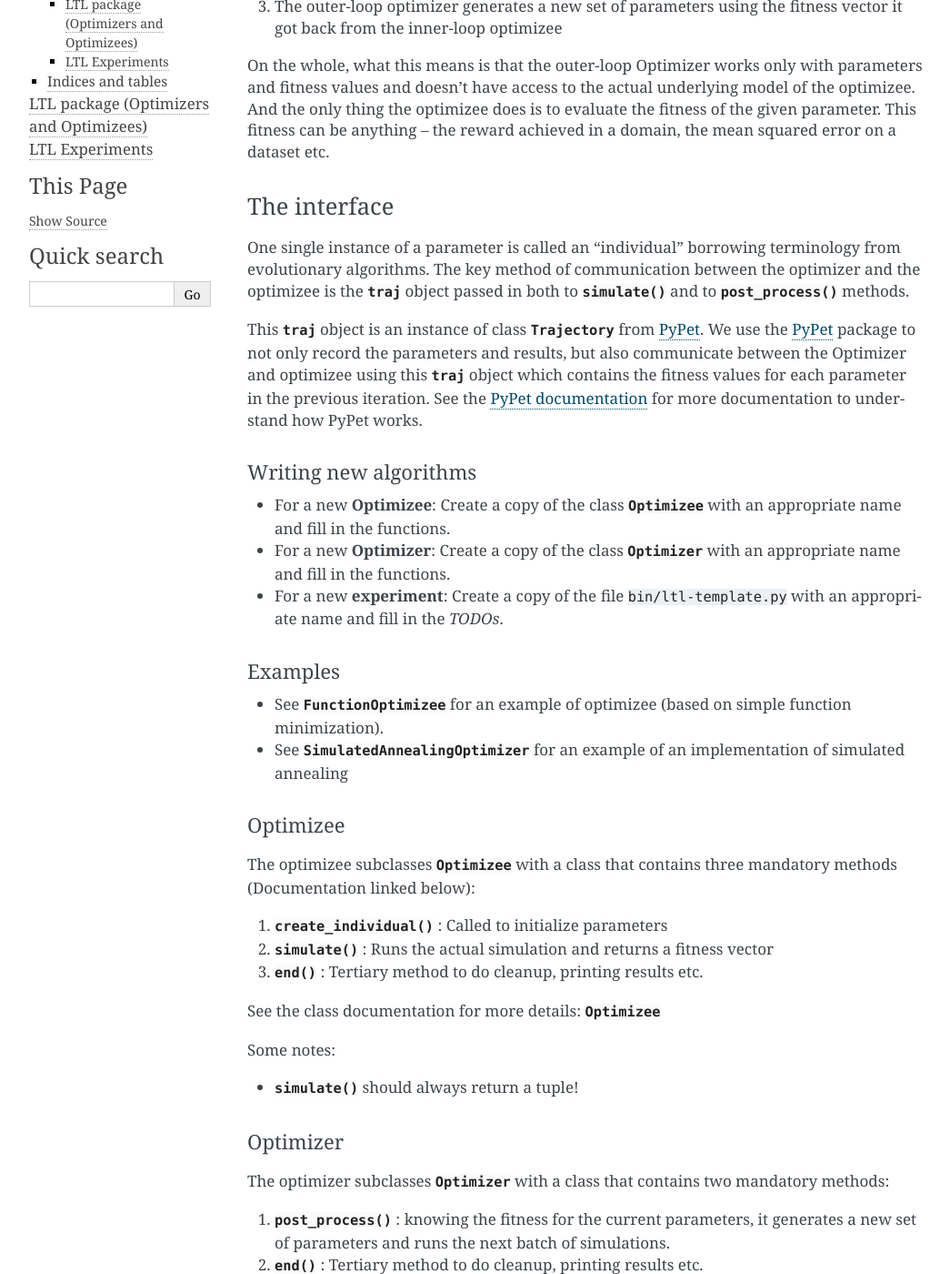
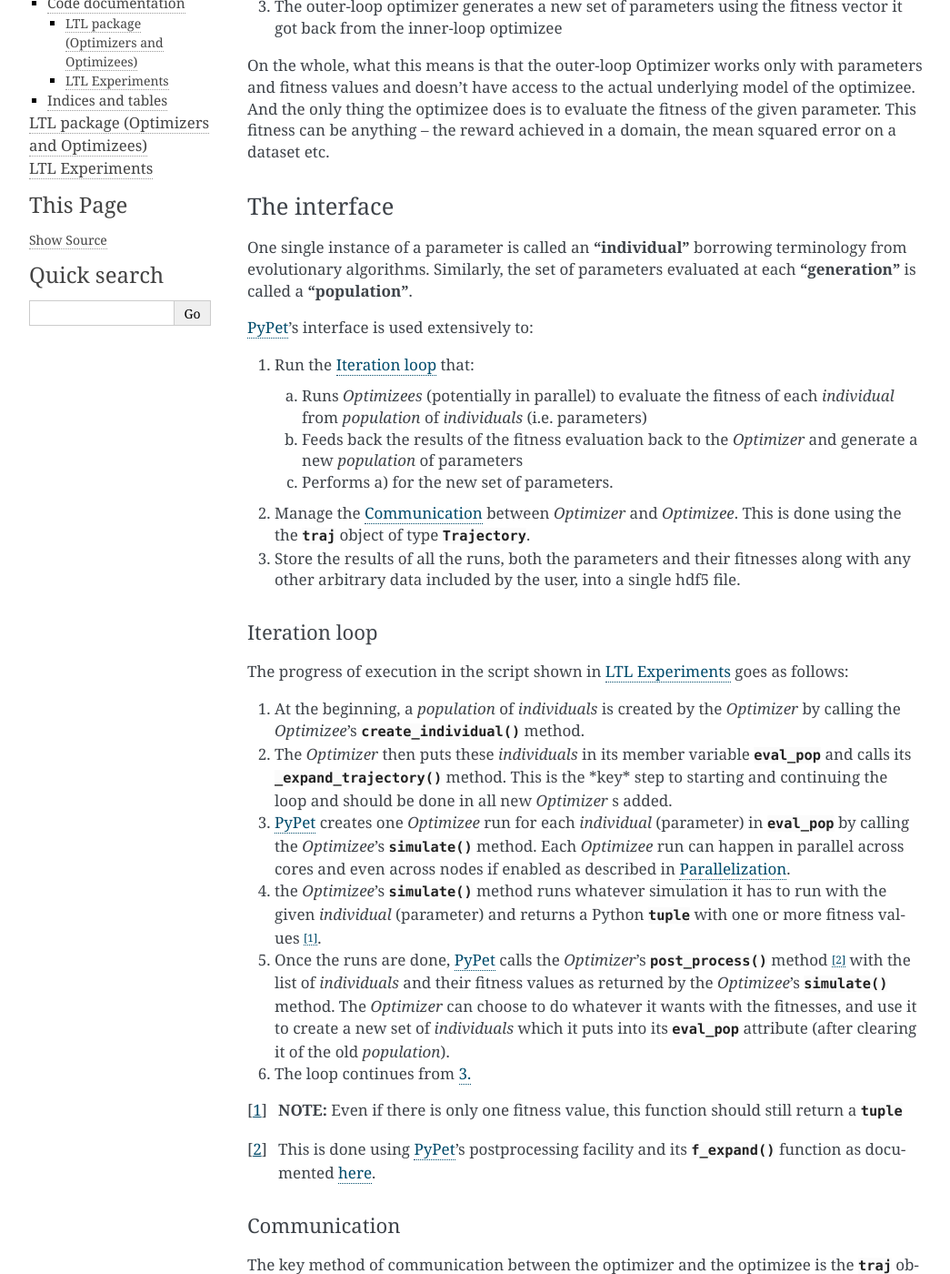
Before and after one commit to IGITUGraz/L2L, a Sphinx documentation site: the page built from doc/intro.rst, in a window 1280 px wide and 1400 px high, scrolled down 451 px. Shown: the whole window at 91% size, without its empty margins (106-1151 px from the left). Built offline with Sphinx 7.4.7, drawn with Linux system fonts in a browser that asks for light colours; some of the changed text lies outside the part shown.

Commit message:
Adding tons of documentation to explain what the iteration loop does and how it does it. Apart from that, small bug-fixes based on Arjun's feedback.

```diff
--- a/doc/conf.py
+++ b/doc/conf.py
@@ -350,3 +350,20 @@
 # If true, do not generate a @detailmenu in the "Top" node's menu.
 #
 # texinfo_no_detailmenu = False
+
+autodoc_mock_imports = ['nest', 'nest.raster_plot', 'deap', 'deap.tools']
+autodoc_member_order = 'bysource'
+
+def no_namedtuple_attrib_docstring(app, what, name, obj, options, lines):
+    is_namedtuple_docstring = (
+        len(lines) == 2 and lines[0].startswith('Alias for field number')
+    )
+    if is_namedtuple_docstring:
+        # We don't return, so we need to purge in-place
+        del lines[:]
+
+def setup(app):
+    app.connect(
+        'autodoc-process-docstring',
+        no_namedtuple_attrib_docstring,
+    )
--- a/doc/intro.rst
+++ b/doc/intro.rst
@@ -11,8 +11,7 @@
 Learn" is to have an "outer loop" optimizer optimizing the parameters an "inner loop" optimizee. This particular
 framwork is written for the case where the cycle goes as follows:
 
-1. The outer-loop optimizer generates an instance of a set of parameters and provides it to the
-   inner-loop optimizee
+1. The outer-loop optimizer generates an instance of a set of parameters and provides it to the inner-loop optimizee
 2. The inner-loop optimizee evaluates how well this set of parameters performs and returns a "fitness" vector for each
    parameter in the set of parameters
 3. The outer-loop optimizer generates a new set of parameters using the fitness vector it got back from the inner-loop
@@ -27,27 +26,109 @@
 The interface
 -------------
 
-One single instance of a parameter is called an "individual" borrowing terminology from evolutionary algorithms. The key
-method of communication between the optimizer and the optimizee is the :obj:`traj` object passed in both to :meth:`~ltl.optimizees.optimizee.Optimizee.simulate` and to :meth:`~ltl.optimizers.optimizer.Optimizer.post_process` methods.
+One single instance of a parameter is called an **"individual"** borrowing terminology from evolutionary algorithms.
+Similarly, the set of parameters evaluated at each **"generation"** is called a **"population"**.
 
-This :obj:`traj` object is an instance of class :class:`~pypet.trajectory.Trajectory` from `PyPet <https://pypet.readthedocs.io/en/latest/>`_. We use the `PyPet <https://pypet.readthedocs.io/en/latest/>`_ package to not only record the parameters and results,
-but also communicate between the Optimizer and optimizee using this :obj:`traj` object which contains the fitness values for each parameter in the previous iteration. See the `PyPet documentation <https://pypet.readthedocs.io/en/latest/manual/introduction.html#what-to-do-with-pypet>`_
-for more documentation to understand how PyPet works.
+`PyPet <https://pypet.readthedocs.io/en/latest/>`_'s interface is used extensively to:
+
+1. Run the :ref:`iteration-loop` that:
+
+   a) Runs `Optimizees` (potentially in parallel) to evaluate the fitness of each *individual* from  *population* of
+      *individuals* (i.e. parameters)
+   b) Feeds back the results of the fitness evaluation back to the `Optimizer` and generate a new *population* of
+      parameters
+   c) Performs a) for the new set of parameters.
+2. Manage the :ref:`communication` between `Optimizer` and `Optimizee`.  This is done using the the :obj:`traj` object of type
+   :class:`~pypet.trajectory.Trajectory`.
+3. Store the results of all the runs, both the parameters and their fitnesses along with any other arbitrary data
+   included by the user, into a single hdf5 file.
+
+.. _iteration-loop:
+
+Iteration loop
+++++++++++++++
+
+The progress of execution in the script shown in :doc:`ltl-bin` goes as follows:
+
+1. At the beginning, a *population* of *individuals*  is created by the `Optimizer` by calling the `Optimizee`'s
+   :meth:`~.Optimizee.create_individual` method.
+2. The `Optimizer` then puts these *individuals* in its member variable :attr:`~ltl.optimizers.optimizer.Optimizer.eval_pop`
+   and calls its :meth:`~ltl.optimizers.optimizer.Optimizer._expand_trajectory` method. This is the \*key\* step to
+   starting and continuing the loop and should be done in all new `Optimizer` s added.
+
+   .. _third-step:
+
+3. `PyPet <https://pypet.readthedocs.io/en/latest/>`_  creates one `Optimizee` run for each *individual* (parameter)
+   in :attr:`~ltl.optimizers.optimizer.Optimizer.eval_pop` by calling the `Optimizee`'s :meth:`~ltl.optimizees.optimizee.Optimizee.simulate`
+   method.  Each `Optimizee` run can happen in parallel across cores and even across nodes if enabled as described in
+   :ref:`parallelization`.
+4. the `Optimizee`'s :meth:`~ltl.optimizees.optimizee.Optimizee.simulate` method runs whatever simulation it has to run
+   with the given *individual* (parameter) and returns a Python :obj:`tuple` with one or more fitness values [#]_.
+5. Once the runs are done, `PyPet <https://pypet.readthedocs.io/en/latest/>`_ calls the `Optimizer`'s
+   :meth:`~ltl.optimizers.optimizer.Optimizer.post_process` method [#]_ with the list of *individuals* and their fitness
+   values as returned by the `Optimizee`'s :meth:`~ltl.optimizees.optimizee.Optimizee.simulate` method.
+   The `Optimizer` can choose to do whatever it wants with the fitnesses, and use
+   it to create a new set of *individuals* which it puts into its :attr:`~ltl.optimizers.optimizer.Optimizer.eval_pop`
+   attribute (after clearing it of the old *population*).
+6. The loop continues from :ref:`3. <third-step>`
+
+
+.. [#] **NOTE:** Even if there is only one fitness value, this function should still return a :obj:`tuple`
+.. [#] This is done using `PyPet <https://pypet.readthedocs.io/en/latest/>`_'s postprocessing facility and its
+   :meth:`~pypet.trajectory.Trajectory.f_expand()` function as documented `here
+   <http://pypet.readthedocs.io/en/latest/cookbook/environment.html#expanding-your-trajectory-via-post-processing>`_.
+
+.. _communication:
+
+Communication
++++++++++++++
+
+The key method of communication between the optimizer and the optimizee is the :obj:`traj` object passed in both to
+:meth:`~ltl.optimizees.optimizee.Optimizee.simulate` and to :meth:`~ltl.optimizers.optimizer.Optimizer.post_process`
+methods.
+
+This :obj:`traj` object is an instance of class :class:`~pypet.trajectory.Trajectory` from `PyPet <https://pypet.readthedocs.io/en/latest/>`_.
+To quote from the PyPet website:
+
+    The whole project evolves around a novel container object called trajectory. A trajectory is a container for parameters
+    and results of numerical simulations in python. In fact a trajectory instantiates a tree and the tree structure will be
+    mapped one to one in the HDF5 file when you store data to disk. ...
+
+    ... a trajectory contains parameters, the basic building blocks that completely define the initial
+    conditions of your numerical simulations. Usually, these are very basic data types, like integers, floats or maybe a
+    bit more complex numpy arrays.
+
+In the :meth:`.Optimizee.simulate`, the *individual* (i.e. parameter) to be simulated can be accessed using
+`traj.individual`.
+
+All the other parameters that we are not exploring over that are required for the simulation can be set using
+:meth:`~.f_add_parameter` and accessed with dot notation e.g. `param1` can be accessed as `traj.param1`
+. It is recommended to add all such parameters to the trajectory in the constructors of the `Optimizers` and
+`Optimizees` and access it from the :obj:`traj` in other functions. This will allow PyPet to store the parameters too.
+
+
+See the `PyPet documentation <https://pypet.readthedocs.io/en/latest/manual/introduction.html#what-to-do-with-pypet>`_ for more
+documentation to understand how PyPet works.
 
 
 Writing new algorithms
-++++++++++++++++++++++
+----------------------
 
-* For a new **Optimizee**: Create a copy of the class :class:`~ltl.optimizees.optimizee.Optimizee` with an appropriate name and fill in the functions.
-* For a new **Optimizer**: Create a copy of the class :class:`~ltl.optimizers.optimizer.Optimizer` with an appropriate name and fill in the functions.
-* For a new **experiment**: Create a copy of the file :file:`bin/ltl-template.py` with an appropriate name and fill in the *TODOs*.
+* For a new **Optimizee**: Create a copy of the class :class:`~ltl.optimizees.optimizee.Optimizee` into a new python
+  module with an appropriate name and fill in the functions. E.g. for a DMS task optimizee, you would create
+  a module (i.e. directory with a `__init__.py` file) as `ltl/optimizees/dms/` and copy the above class there.
+* For a new **Optimizer**: Create a copy of the class :class:`~ltl.optimizers.optimizer.Optimizer` into a new python
+  module with an appropriate name and fill in the functions. (same as above)
+* For a new **experiment**: Create a copy of the file :file:`bin/ltl-template.py` with an appropriate name and fill in
+  the *TODOs*.
 
 Examples
 ++++++++
 
-* See :class:`~ltl.optimizees.functions.optimizee.FunctionOptimizee` for an example of optimizee (based on simple function minimization).
+* See :class:`~ltl.optimizees.functions.optimizee.FunctionOptimizee` for an example of an `Optimizee` (based on simple
+  function minimization).
 * See :class:`~ltl.optimizers.simulatedannealing.optimizer.SimulatedAnnealingOptimizer` for an example of an
-  implementation of simulated annealing
+  implementation of simulated annealing `Optimizer`.
 
 
 Optimizee
@@ -76,15 +157,19 @@
 
 Some notes:
 
-* It always maximizes. Set the `optimizee_fitness_weights` to a tuple containing a negative value to make it minimize
+* The `Optimizer` should be written (and the existing ones are written) to always maximize the fitness. Set the
+  `optimizee_fitness_weights` to a tuple containing a negative value to make it minimize that fitness dimension.
 * New runs of the optimizer are trigerred by calls to :meth:`~ltl.optimizers.optimizer.Optimizer._expand_trajectory`
   after setting :attr:`~ltl.optimizers.optimizer.Optimizer.eval_pop` to the new list of parameters that need to be
   evaluated in the next cycle
+* All the (non-exploring) paramters to the `Optimizer` is passed in to its constructor through a
+  :func:`~collections.namedtuple` to keep the paramters documented. For examples see
+  :class:`.GeneticAlgorithmParameters` or :class:`.SimulatedAnnealingParameters`
 
 Running an LTL simulation
 -------------------------
 
-To run a LTL simulation, copy the file :file:`bin/ltl-template.py` to
+To run a LTL simulation, copy the file :file:`bin/ltl-template.py` (see :doc:`ltl-bin`) to
 :file:`bin/ltl-{optimizeeabbr}-{optimizerabbr}.py`. Then fill in all the **TODOs** . Especially the parts with the
 initialization of the appropriate `Optimizers` and `Optimizees`. The rest of the code should be left in place for
 logging and PyPet. See the source of :file:`bin/ltl-template.py` for more details.
@@ -92,22 +177,31 @@
 
 Coding Guidelines
 =================
-* Always use the `logger` object obtained from `logger = logging.getLogger('logger-name')` to output messages to a
+* Always use the `logger` object obtained from::
+
+    logger = logging.getLogger('logger-name')
+
+  to output messages to a
   console/file. You can modify the :file:`bin/logging.yaml` file to choose the output level and to redirect messages to
   console or file.
 
 
 Other packages used
 -------------------
-* `PyPet <https://pypet.readthedocs.io/en/latest/>`_: This is a parameter exploration toolkit that managers exploration of parameter space *and* storing the results in a standard format (HDF5).
-* `SCOOP <https://scoop.readthedocs.io/en/0.7/>`_: This is optionally used for distributing individual Optimizee simulations across multiple hosts in a cluster.
+* `PyPet <https://pypet.readthedocs.io/en/latest/>`_: This is a parameter exploration toolkit that managers exploration
+  of parameter space *and* storing the results in a standard format (HDF5).
+* `SCOOP <https://scoop.readthedocs.io/en/0.7/>`_: This is optionally used for distributing individual Optimizee
+  simulations across multiple hosts in a cluster.
 
+.. _parallelization:
 
 Parallelization
 ---------------
 
-PyPet also supports running different instances of the experiments on different cores and hosts (using the `SCOOP <https://scoop.readthedocs.io/en/0.7/>`_ library). This is enabled by default in the scripts in `bin/`.
-To run experiments with scoop, you shoud start your instance of python with `python3 -m scoop script.py`. See the `scoop documentation <https://scoop.readthedocs.io/en/0.7/usage.html#how-to-launch-scoop-programs>`_ for more details.
+PyPet also supports running different instances of the experiments on different cores and hosts (using the
+`SCOOP <https://scoop.readthedocs.io/en/0.7/>`_ library). This is enabled by default in the scripts in `bin/`.
+To run experiments with scoop, you shoud start your instance of python with `python3 -m scoop script.py`. See the
+`scoop documentation <https://scoop.readthedocs.io/en/0.7/usage.html#how-to-launch-scoop-programs>`_ for more details.
 
 
 Code documentation
--- a/doc/ltl.optimizees.rst
+++ b/doc/ltl.optimizees.rst
@@ -10,6 +10,7 @@
     :undoc-members:
 
 
+
 Implemented examples
 --------------------
 
--- a/doc/ltl.optimizers.rst
+++ b/doc/ltl.optimizers.rst
@@ -8,6 +8,7 @@
 .. autoclass:: ltl.optimizers.optimizer.Optimizer
     :members:
     :undoc-members:
+    :private-members:
 
 Implemented Examples
 --------------------
--- a/doc/ltl.optimizers.simulatedannealing.rst
+++ b/doc/ltl.optimizers.simulatedannealing.rst
@@ -4,14 +4,14 @@
 SimulatedAnnealingOptimizer class
 ---------------------------------
 
-.. autoclass:: ltl.optimizers.evolution.optimizer.GeneticAlgorithmOptimizer
+.. autoclass:: ltl.optimizers.simulatedannealing.optimizer.SimulatedAnnealingOptimizer
     :members:
     :undoc-members:
     :show-inheritance:
 
 SimulatedAnnealingParameters namedtuple
 ---------------------------------------
-.. autoclass:: ltl.optimizers.evolution.optimizer.GeneticAlgorithmParameters
+.. autoclass:: ltl.optimizers.simulatedannealing.optimizer.SimulatedAnnealingParameters
     :members:
     :undoc-members:
     :show-inheritance:
--- a/requirements.txt
+++ b/requirements.txt
@@ -1,6 +1,7 @@
 numpy
 scipy
+PyYAML
 matplotlib
 pypet==0.4.0
 scoop==0.7.1.1
-PyYAML==3.11
+Sphinx
```
Also changed, not shown: README.rst (+11 -1 lines), 3 other files.
